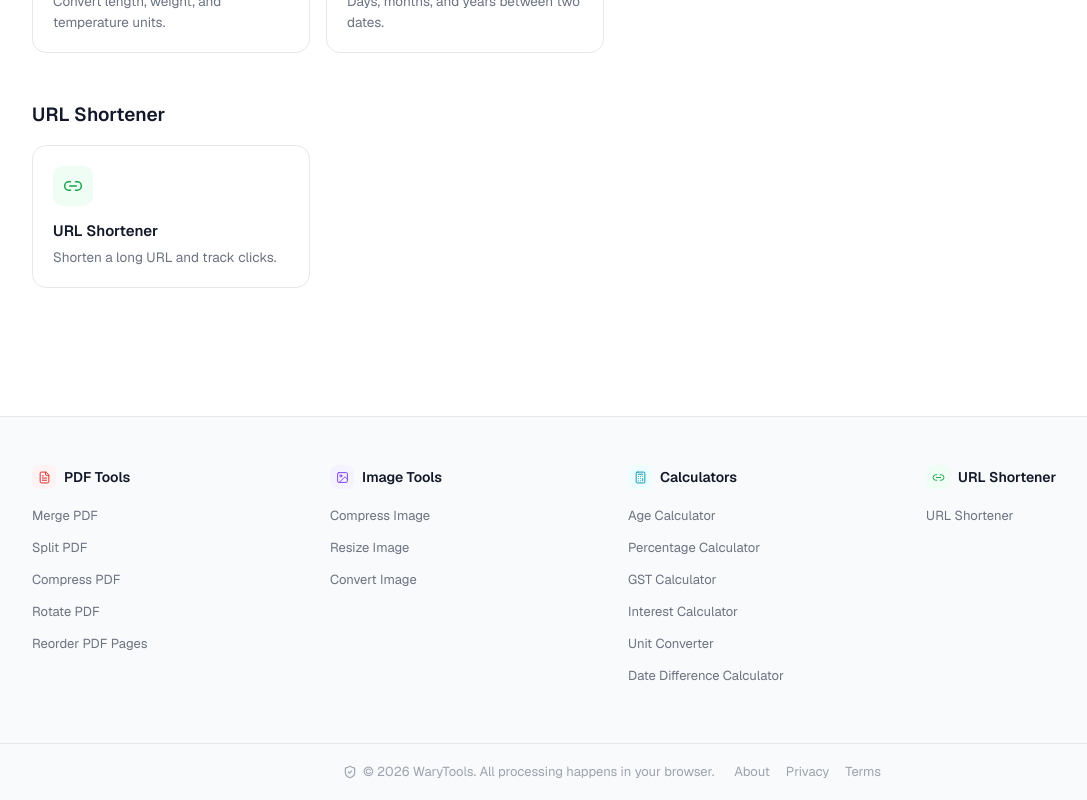
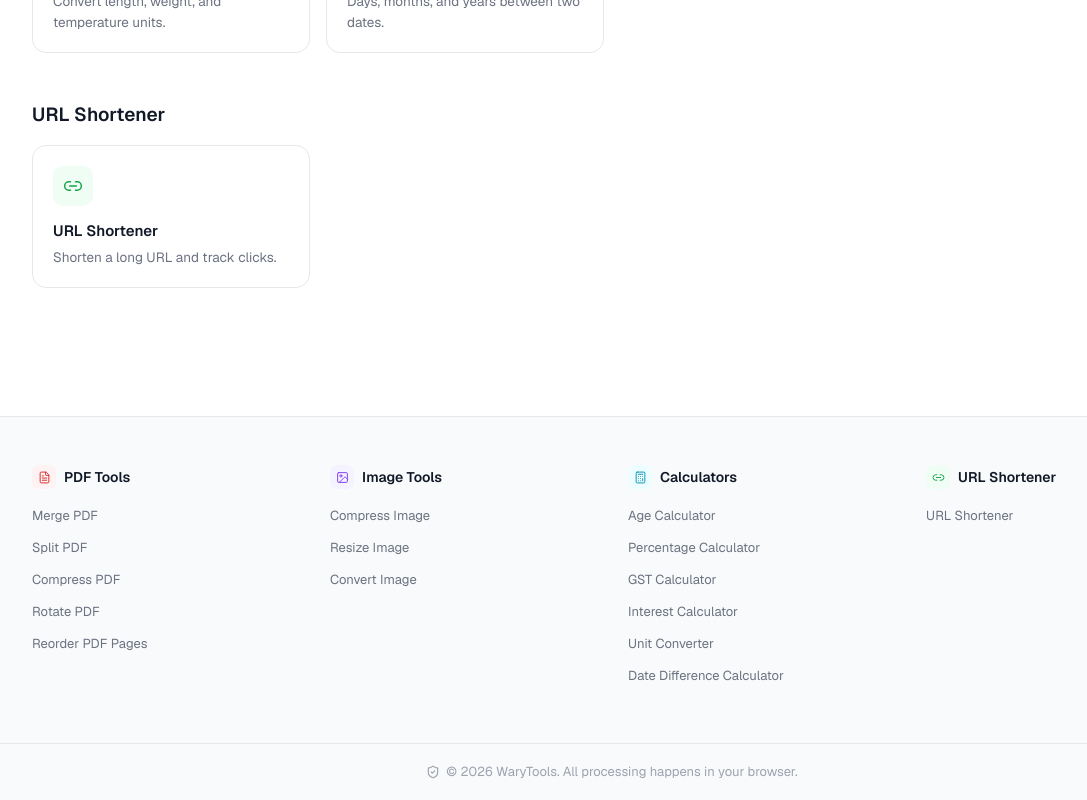
Before and after one commit to 007wary/warytools, a Next.js app: page / in a window 1280 px wide. Shown: the part 1533-2333 px from the top of the page, without its empty margins (28-1115 px from the left). Built offline with nearby package versions, Linux system fonts and the light colour scheme; no server answers.

Commit message:
Remove About/Privacy/Terms links from footer
Pages stay live and in sitemap.js, just unlinked from the footer nav.

```diff
--- a/src/components/Footer.js
+++ b/src/components/Footer.js
@@ -70,36 +70,17 @@
         style={{
           borderTop: `1px solid ${colors.border}`,
           padding: "18px 20px",
+          textAlign: "center",
+          fontSize: "13px",
+          color: colors.textFaint,
           display: "flex",
-          flexWrap: "wrap",
           alignItems: "center",
           justifyContent: "center",
-          gap: "6px 20px",
+          gap: "6px",
         }}
       >
-        <span
-          style={{
-            fontSize: "13px",
-            color: colors.textFaint,
-            display: "flex",
-            alignItems: "center",
-            gap: "6px",
-          }}
-        >
-          <ShieldCheck size={14} />
-          © {new Date().getFullYear()} WaryTools. All processing happens in your browser.
-        </span>
-        <nav style={{ display: "flex", gap: "16px" }}>
-          <Link href="/about" className="hover-primary-text" style={{ fontSize: "13px", color: colors.textFaint, textDecoration: "none" }}>
-            About
-          </Link>
-          <Link href="/privacy" className="hover-primary-text" style={{ fontSize: "13px", color: colors.textFaint, textDecoration: "none" }}>
-            Privacy
-          </Link>
-          <Link href="/terms" className="hover-primary-text" style={{ fontSize: "13px", color: colors.textFaint, textDecoration: "none" }}>
-            Terms
-          </Link>
-        </nav>
+        <ShieldCheck size={14} />
+        © {new Date().getFullYear()} WaryTools. All processing happens in your browser.
       </div>
     </footer>
   );
```
